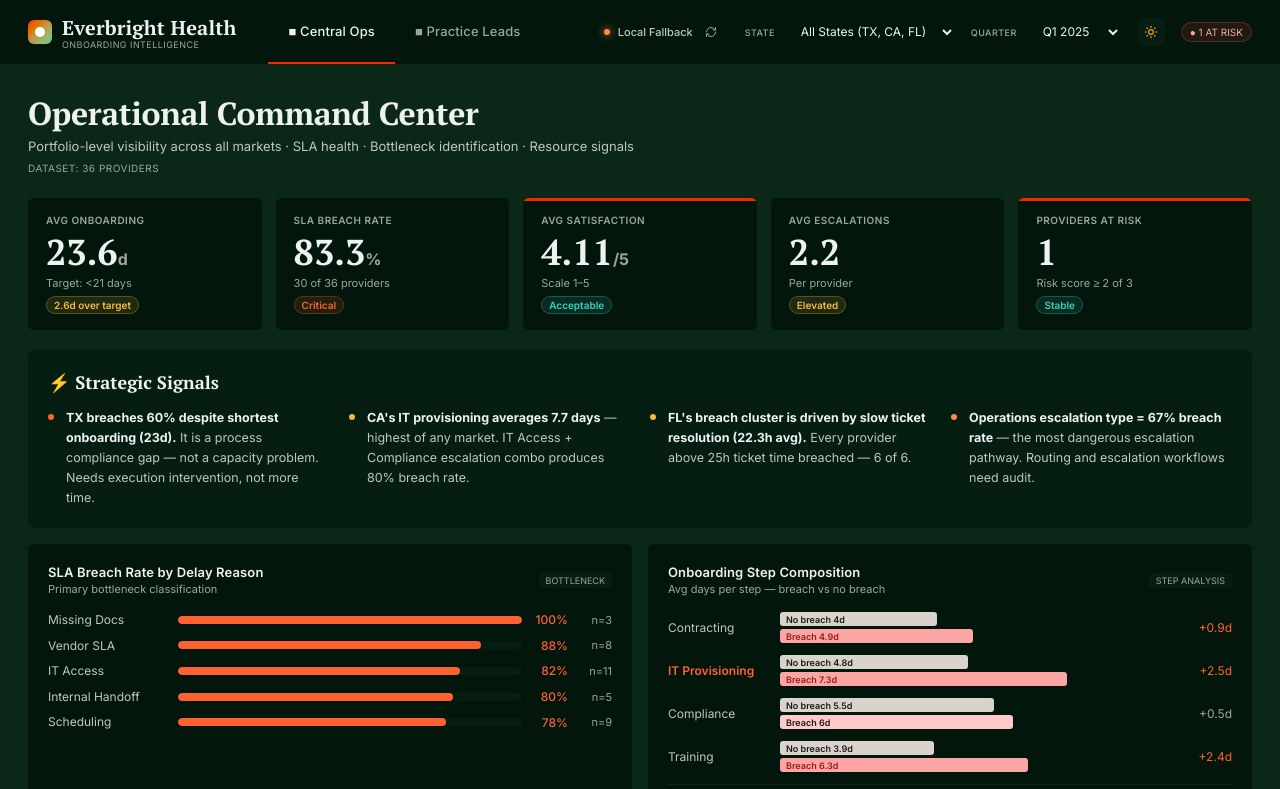
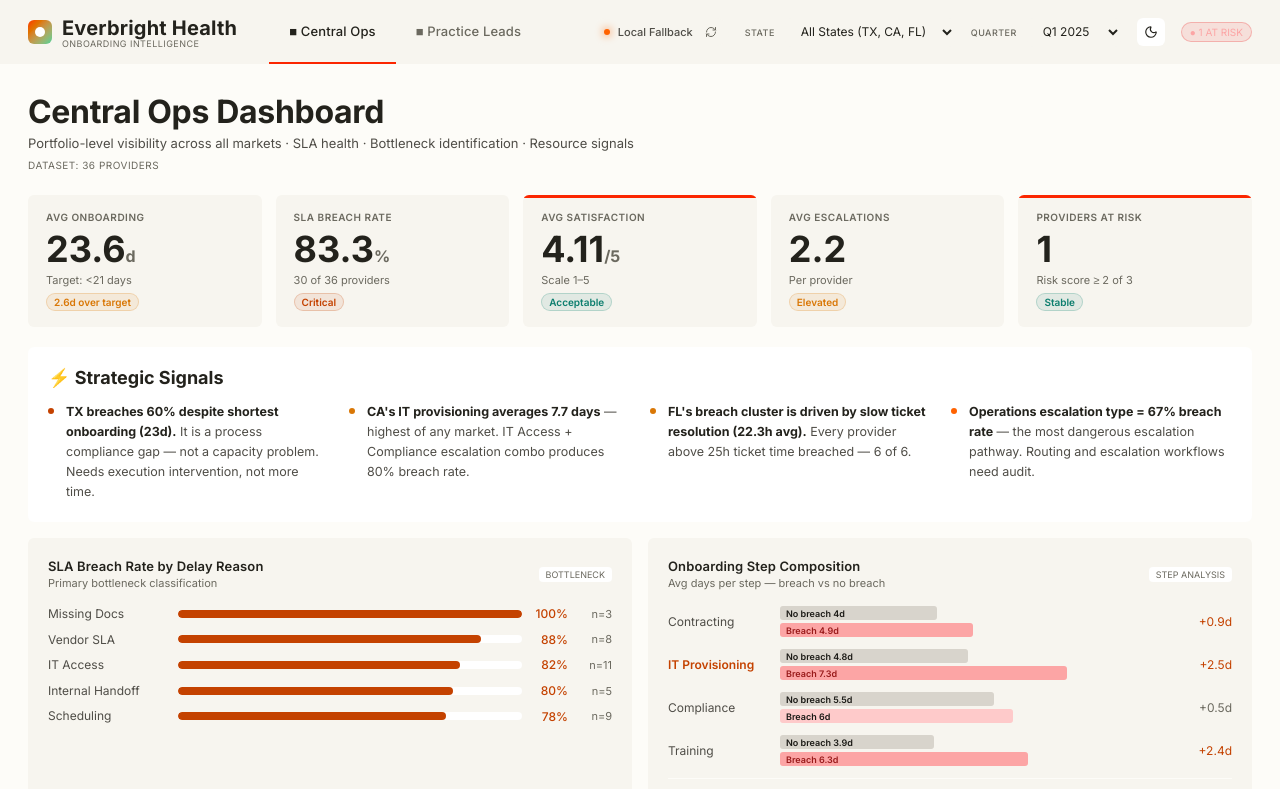
Before and after one commit to bhushank30696/everbright-health, a React (Vite) app: page / in a window 1280 px wide. Shown: the top 789 px of the page. Built offline with nearby package versions, Linux system fonts and the light colour scheme; no server answers.

Commit message:
feat: default to light theme, rename to Central Ops Dashboard, and enforce Inter font globally

```diff
--- a/src/context/DashboardContext.jsx
+++ b/src/context/DashboardContext.jsx
@@ -70,7 +70,7 @@ export const DashboardProvider = ({ children }) => {
   const [selectedProviderId, setSelectedProviderId] = useState(null);
 
   // Theme support
-  const [darkMode, setDarkMode] = useState(true);
+  const [darkMode, setDarkMode] = useState(false);
 
   // Live Spreadsheet States
   const [liveBaseProviders, setLiveBaseProviders] = useState(null);
--- a/src/index.css
+++ b/src/index.css
@@ -3,7 +3,7 @@
 :root {
   /* Everbright Health Typography custom properties */
   --font-sans: Inter, Arial, sans-serif;
-  --font-serif: 'PT Serif', Arial, sans-serif;
+  --font-serif: Inter, Arial, sans-serif;
   --font-mono: Inter, Arial, sans-serif;
 
   /* TweakCN Minimal Tokens adapted to Everbright Health (Light Mode Default) */
--- a/src/tabs/CentralOps.jsx
+++ b/src/tabs/CentralOps.jsx
@@ -81,7 +81,7 @@ export default function CentralOps() {
   return (
     <div className="page active" id="page-ops" style={{ animation: 'fadeIn 0.2s ease-out' }}>
       <div className="page-header">
-        <h1>Operational Command Center</h1>
+        <h1>Central Ops Dashboard</h1>
         <p>Portfolio-level visibility across all markets · SLA health · Bottleneck identification · Resource signals</p>
         <div className="meta">
           DATASET: {kpis.total_providers} PROVIDERS
```
